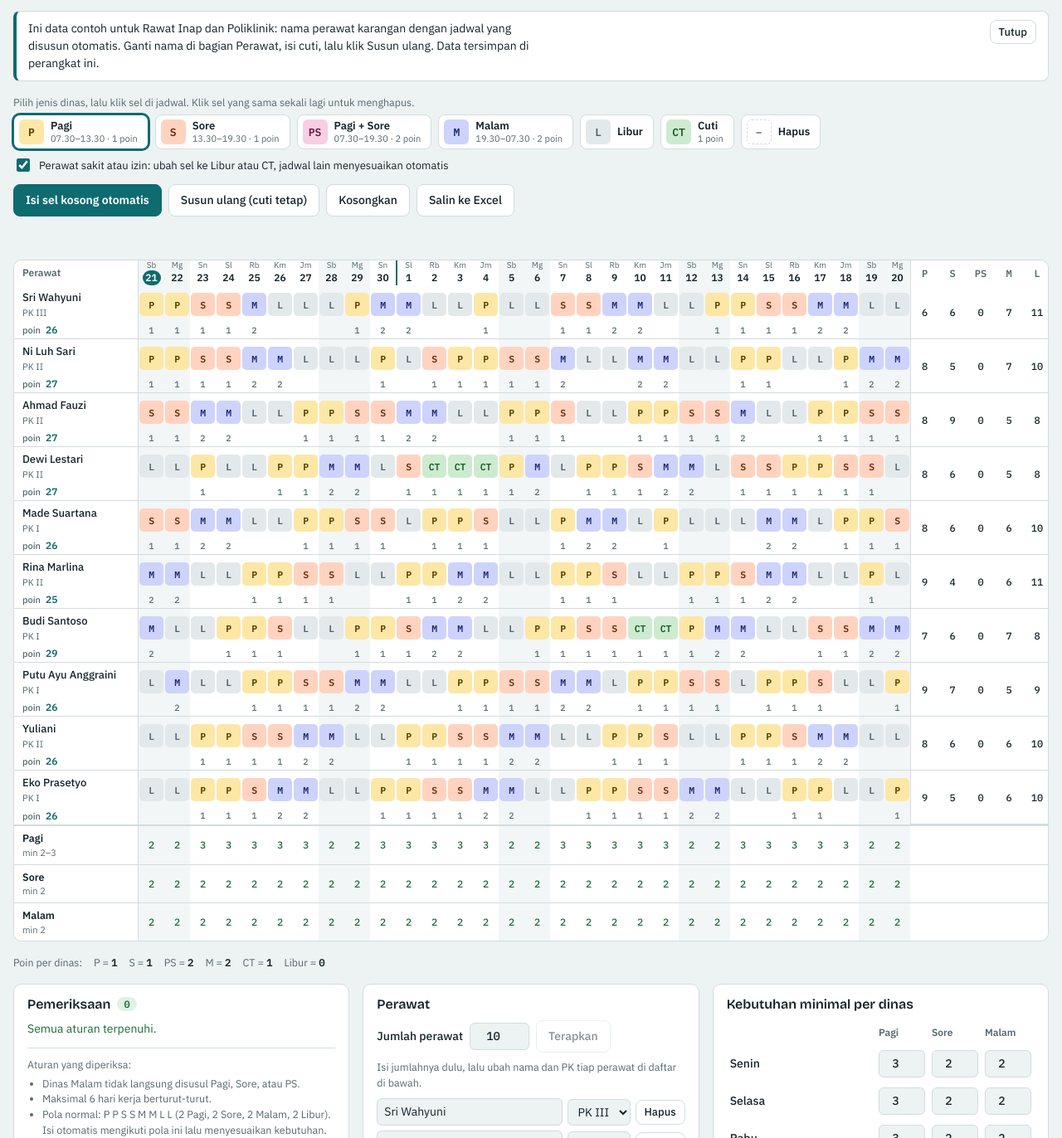
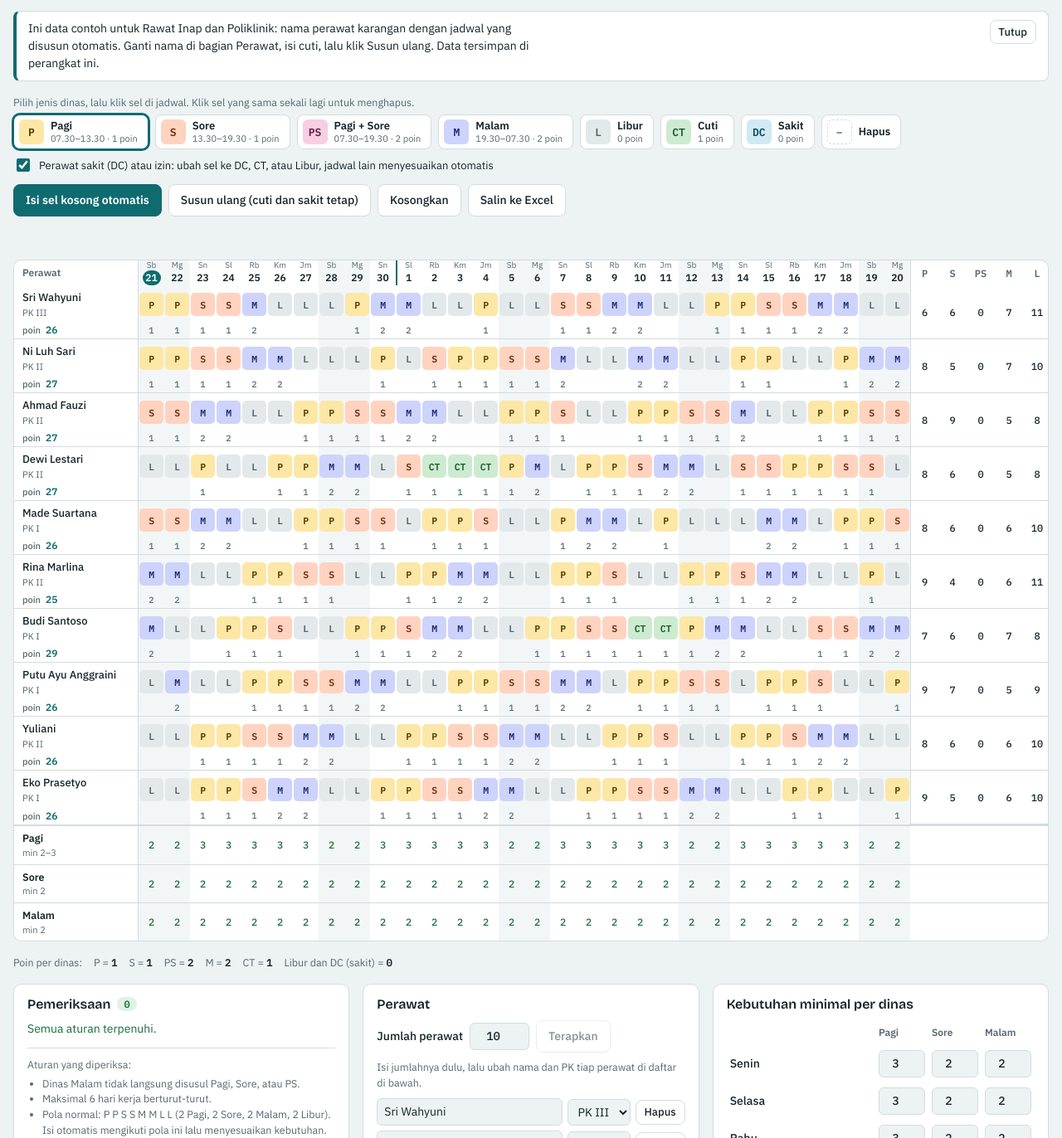
Before and after one commit to komkepshnd26/JADWAL-DINAS-PERAWAT, a plain HTML site: page index.html in a window 1280 px wide. Shown: the part 160-1532 px from the top of the page at 83% size. Drawn offline with nearby package versions, Linux system fonts and the light colour scheme.

Commit message:
Add files via upload

```diff
--- a/index.html
+++ b/index.html
@@ -33,6 +33,7 @@ img{max-width:100%}
   --M-bg:#cdd3fb; --M-fg:#1d2874;
   --L-bg:#e3e9eb; --L-fg:#4f6168;
   --CT-bg:#cdebd0; --CT-fg:#1b5a29;
+  --DC-bg:#cfeaf2; --DC-fg:#0b4a5c;
   --PS-bg:#f6cfe2; --PS-fg:#6a1640;
   --font-display:'Bricolage Grotesque',system-ui,sans-serif;
   --font-body:'IBM Plex Sans',system-ui,sans-serif;
@@ -47,6 +48,7 @@ img{max-width:100%}
     --M-bg:#2d3472; --M-fg:#cfd5ff;
     --L-bg:#26363c; --L-fg:#9db2b9;
     --CT-bg:#1f4a2b; --CT-fg:#aee4b8;
+    --DC-bg:#173f4d; --DC-fg:#a8e0f0;
     --PS-bg:#5a2243; --PS-fg:#ffc8e2;
     color-scheme:dark;
   }
@@ -59,6 +61,7 @@ img{max-width:100%}
   --M-bg:#2d3472; --M-fg:#cfd5ff;
   --L-bg:#26363c; --L-fg:#9db2b9;
   --CT-bg:#1f4a2b; --CT-fg:#aee4b8;
+  --DC-bg:#173f4d; --DC-fg:#a8e0f0;
   --PS-bg:#5a2243; --PS-fg:#ffc8e2;
   color-scheme:dark;
 }
@@ -108,7 +111,7 @@ button{cursor:pointer}
 .chip[aria-pressed="true"]{border-color:var(--accent);box-shadow:0 0 0 2px var(--accent)}
 .s-P{background:var(--P-bg);color:var(--P-fg)} .s-S{background:var(--S-bg);color:var(--S-fg)} .s-M{background:var(--M-bg);color:var(--M-fg)}
 .s-PS{background:var(--PS-bg);color:var(--PS-fg)}
-.s-L{background:var(--L-bg);color:var(--L-fg)} .s-CT{background:var(--CT-bg);color:var(--CT-fg)}
+.s-L{background:var(--L-bg);color:var(--L-fg)} .s-CT{background:var(--CT-bg);color:var(--CT-fg)} .s-DC{background:var(--DC-bg);color:var(--DC-fg)}
 .s-x{background:transparent;color:var(--muted);border:1px dashed var(--line)}
 .actions{display:flex;flex-wrap:wrap;gap:8px}
 .status{min-height:20px;font-size:13px;color:var(--muted)}
@@ -230,11 +233,11 @@ tfoot tr:first-child > *{border-top:2px solid var(--line)}
     <div class="brushwrap">
       <div class="hint">Pilih jenis dinas, lalu klik sel di jadwal. Klik sel yang sama sekali lagi untuk menghapus.</div>
       <div class="brush" id="brush" role="group" aria-label="Jenis dinas"></div>
-      <label class="adj"><input type="checkbox" id="autoadj" checked> Perawat sakit atau izin: ubah sel ke Libur atau CT, jadwal lain menyesuaikan otomatis</label>
+      <label class="adj"><input type="checkbox" id="autoadj" checked> Perawat sakit (DC) atau izin: ubah sel ke DC, CT, atau Libur, jadwal lain menyesuaikan otomatis</label>
     </div>
     <div class="actions">
       <button class="btn primary" data-act="fill">Isi sel kosong otomatis</button>
-      <button class="btn" data-act="regen" data-confirm="Yakin? Klik lagi">Susun ulang (cuti tetap)</button>
+      <button class="btn" data-act="regen" data-confirm="Yakin? Klik lagi">Susun ulang (cuti dan sakit tetap)</button>
       <button class="btn" data-act="clear" data-confirm="Yakin? Klik lagi">Kosongkan</button>
       <button class="btn" data-act="copy">Salin ke Excel</button>
     </div>
@@ -284,15 +287,15 @@ tfoot tr:first-child > *{border-top:2px solid var(--line)}
 
 <script>
 /*LOGIC-START*/
-const POINTS = {P:1, S:1, PS:2, M:2, CT:1, L:0};
-const LABELS = {P:'Pagi', S:'Sore', PS:'Pagi + Sore', M:'Malam', L:'Libur', CT:'Cuti'};
+const POINTS = {P:1, S:1, PS:2, M:2, CT:1, DC:0, L:0};
+const LABELS = {P:'Pagi', S:'Sore', PS:'Pagi + Sore', M:'Malam', L:'Libur', CT:'Cuti', DC:'Sakit'};
 const UNITS = {
-  inap:{ name:'Rawat Inap', cover:['P','S','M'], codes:['P','S','PS','M','L','CT'],
+  inap:{ name:'Rawat Inap', cover:['P','S','M'], codes:['P','S','PS','M','L','CT','DC'],
     time:{P:'07.30–13.30', S:'13.30–19.30', PS:'07.30–19.30', M:'19.30–07.30'},
-    hours:{P:6, S:6, PS:12, M:12, L:0, CT:0}, maxRun:6, workRatio:0.75, cycle:true },
-  poli:{ name:'Poliklinik', cover:['P','S'], codes:['P','S','PS','L','CT'],
+    hours:{P:6, S:6, PS:12, M:12, L:0, CT:0, DC:0}, maxRun:6, workRatio:0.75, cycle:true },
+  poli:{ name:'Poliklinik', cover:['P','S'], codes:['P','S','PS','L','CT','DC'],
     time:{P:'09.00–15.00', S:'15.00–22.00', PS:'09.00–22.00'},
-    hours:{P:6, S:7, PS:13, M:0, L:0, CT:0}, maxRun:6, workRatio:6/7, cycle:false }
+    hours:{P:6, S:7, PS:13, M:0, L:0, CT:0, DC:0}, maxRun:6, workRatio:6/7, cycle:false }
 };
 const MAX_RUN = 6, MAX_NIGHT = 3;
 // Periode jadwal: START = tanggal mulai (1 = bulan kalender, 21 = tgl 21 sampai tgl 20 bulan berikutnya).
@@ -327,7 +330,7 @@ function analyze(rows, n, y, m, need, cfg){
   let filled = 0;
   rows.forEach(r=>{
     const c = r.cells, v = new Set(); viol[r.id] = v;
-    const st = {P:0,S:0,M:0,PS:0,L:0,CT:0,hours:0,points:0};
+    const st = {P:0,S:0,M:0,PS:0,L:0,CT:0,DC:0,hours:0,points:0};
     for(let i=0;i<n;i++){
       const x=c[i];
       if(x){ filled++; st[x]++; st.hours += cfg.hours[x]||0; st.points += POINTS[x]||0; }
@@ -386,7 +389,7 @@ function cycleNext(cells,d){
     case 'S': return k<2 ? 'S' : 'M';
     case 'M': return k<2 ? 'M' : 'L';
     case 'L': return k<2 ? 'L' : 'P';
-    case 'CT': return 'P';
+    case 'CT': case 'DC': return 'P';
     default: return 'L'; // setelah PS: istirahat
   }
 }
@@ -560,7 +563,7 @@ function autoFill(rows, n, y, m, need, cfg, startDay){
   return rows;
 }
 
-// Perawat sakit atau izin (sel diubah ke Libur/CT): perbaiki kekurangan mulai hari 'from'
+// Perawat sakit atau izin (sel diubah ke Libur/CT/DC): perbaiki kekurangan mulai hari 'from'
 // seminimal mungkin. Hanya sel otomatis (tidak dikunci) yang boleh diubah.
 function repair(rows, n, y, m, need, cfg, from){
   const R = cfg.maxRun, changes = [];
@@ -679,7 +682,7 @@ function rowsFor(y,m){
   const n=daysIn(y,m), key=ym(y,m), sc=U().sched[key]||{}, lk=(U().lock&&U().lock[key])||{};
   return U().nurses.map(nu=>{
     const a=(sc[nu.id]||[]).slice(0,n); while(a.length<n) a.push('');
-    let l=lk[nu.id]; l = l ? l.slice(0,n) : a.map(c=>c==='CT'?1:0); while(l.length<n) l.push(0);
+    let l=lk[nu.id]; l = l ? l.slice(0,n) : a.map(c=>(c==='CT'||c==='DC')?1:0); while(l.length<n) l.push(0);
     return {id:nu.id,name:nu.name,cells:a,locked:l};
   });
 }
@@ -701,7 +704,7 @@ function renderHead(){
 }
 function chipHtml(k){
   const cfg=CFG(), t=cfg.time[k]||'', p=POINTS[k]||0;
-  const sub=[t, p?p+' poin':''].filter(Boolean).join(' · ');
+  const sub=[t, p+' poin'].filter(Boolean).join(' · ');
   return `<button class="chip" data-brush="${k}" aria-pressed="${S.brush===k}"><span class="code s-${k}">${k}</span><span class="lab"><b>${LABELS[k]}</b>${sub?`<small>${sub}</small>`:''}</span></button>`;
 }
 function renderBrush(){
@@ -751,7 +754,7 @@ function renderGrid(){
   });
   h+='</tfoot>';
   $('grid').innerHTML=h;
-  $('legend').innerHTML='<span>Poin per dinas:</span>'+cfg.codes.filter(k=>POINTS[k]).map(k=>`<span>${k} = <b>${POINTS[k]}</b></span>`).join('')+'<span>Libur = <b>0</b></span>';
+  $('legend').innerHTML='<span>Poin per dinas:</span>'+cfg.codes.filter(k=>POINTS[k]).map(k=>`<span>${k} = <b>${POINTS[k]}</b></span>`).join('')+'<span>Libur dan DC (sakit) = <b>0</b></span>';
 }
 function renderWarn(){
   const b=$('warnbadge'), body=$('warnbody');
@@ -821,7 +824,7 @@ function paint(id,d){
   lastChg=new Set();
   let changes=null;
   // Perawat sakit atau izin: sel kerja diubah ke Libur/CT, kekurangan ditutup seminimal mungkin
-  if(S.autoAdjust!==false && (nv==='L'||nv==='CT') && isWork(old)){
+  if(S.autoAdjust!==false && (nv==='L'||nv==='CT'||nv==='DC') && isWork(old)){
     changes=repair(rows,n,y,m,U().need,CFG(),d);
     changes.forEach(c=>lastChg.add(c.id+':'+c.d));
   }
@@ -842,7 +845,7 @@ function runAuto(mode,prefix){
   const {y,m}=S.view, n=daysIn(y,m), rows=rowsFor(y,m);
   if(!rows.length){ status('Tambahkan perawat dulu di bagian Perawat.'); return; }
   lastChg=new Set();
-  if(mode==='regen') rows.forEach(r=>{ r.cells=r.cells.map(c=>c==='CT'?'CT':''); r.locked=r.cells.map(c=>c==='CT'?1:0); });
+  if(mode==='regen') rows.forEach(r=>{ r.cells=r.cells.map(c=>(c==='CT'||c==='DC')?c:''); r.locked=r.cells.map(c=>(c==='CT'||c==='DC')?1:0); });
   if(mode==='keep') rows.forEach(r=>{ r.cells=r.cells.map((c,i)=>r.locked[i]?c:''); });
   if(mode==='clear'){ rows.forEach(r=>{ r.cells=r.cells.map(()=>''); r.locked=r.cells.map(()=>0); }); saveRows(y,m,rows); refresh(); status('Jadwal bulan ini dikosongkan.'); return; }
   autoFill(rows,n,y,m,U().need,CFG()); saveRows(y,m,rows); refresh();
--- a/sw.js
+++ b/sw.js
@@ -1,6 +1,6 @@
 /* Service worker Jadwal Dinas Perawat.
    Naikkan VERSION setiap kali index.html diubah supaya perangkat memuat versi baru. */
-const VERSION = 'v10';
+const VERSION = 'v11';
 const CACHE = 'jadwal-dinas-' + VERSION;
 const SHELL = [
   './',
```
